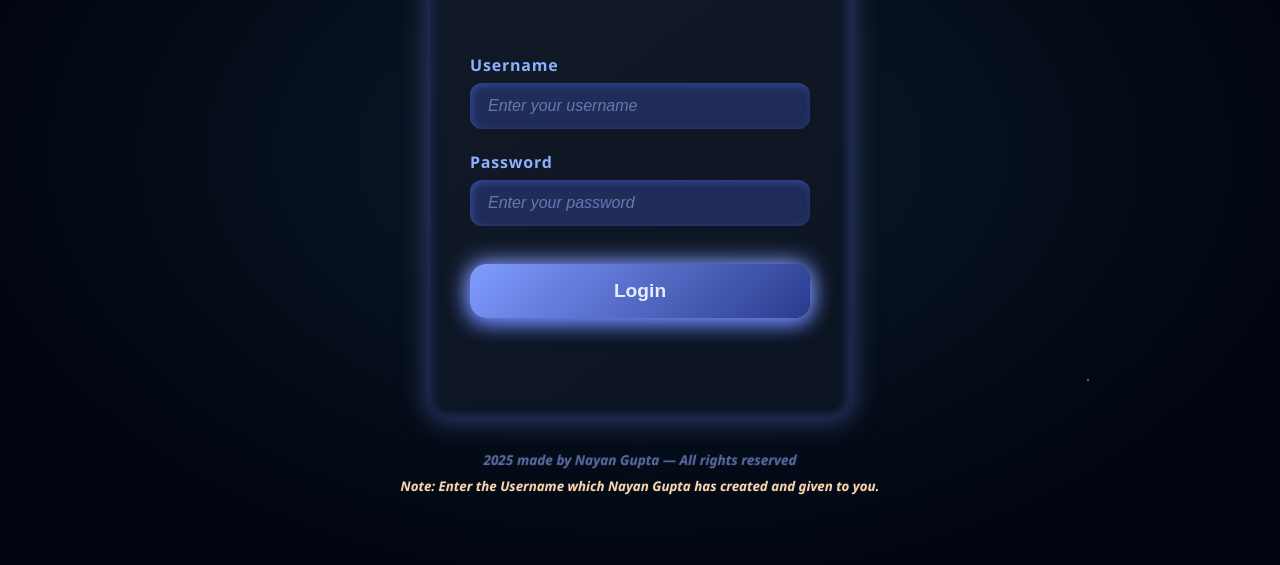
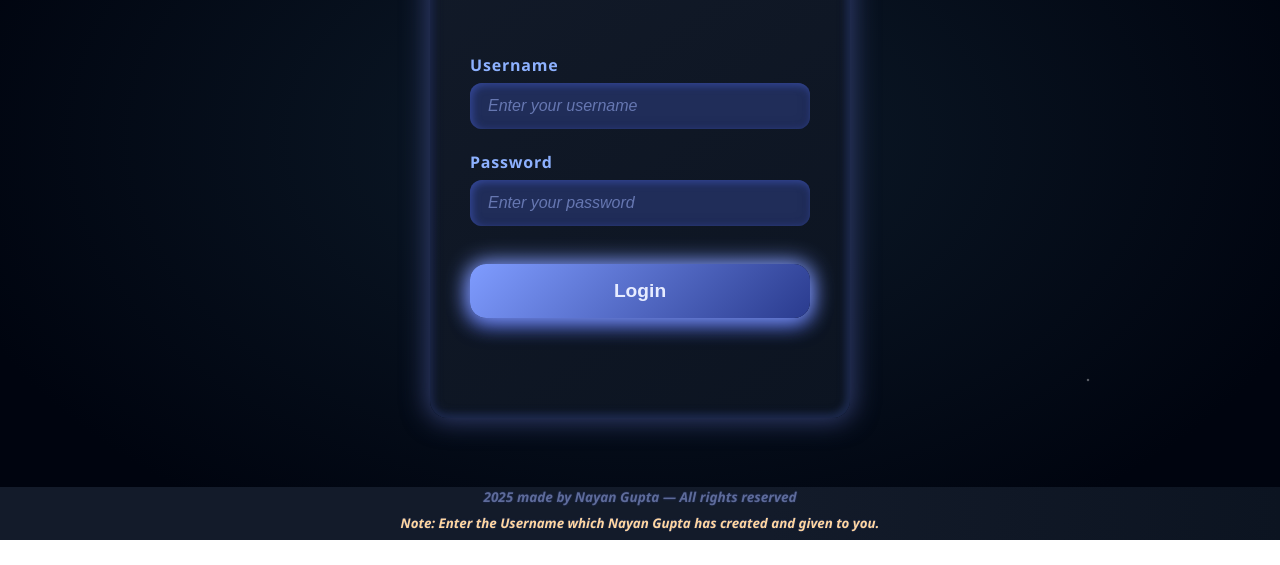
Before and after one commit to nayan12boardbooster/nayan12boardbooster, a plain HTML site: page index.html in a window 1280 px wide. Shown: the part 260-825 px from the top of the page. After the commit the page ends 800 px from the top, so only its background shows below. Drawn offline with Linux system fonts and the light colour scheme.

Commit message:
anything

```diff
--- a/index.html
+++ b/index.html
@@ -130,7 +130,9 @@
       color: #9bbcff;
     }
     footer {
-      /* Remove position: fixed to allow footer to scroll with content */
+      position: fixed;
+      bottom: 0;
+      left: 0;
       width: 100%;
       text-align: center;
       color: #7e8cbfaa;
@@ -138,7 +140,10 @@
       font-weight: 600;
       font-size: 0.85rem;
       text-shadow: 0 0 2px #4863db55;
-      margin-top: 32px;
+      margin-top: 0;
+      background: linear-gradient(90deg, #131b2a 60%, #0c1421 100%);
+      z-index: 20;
+      padding-bottom: 8px;
     }
 
     /* Modal styling */
```
Also changed, not shown: main.html (+1 -1 lines).
